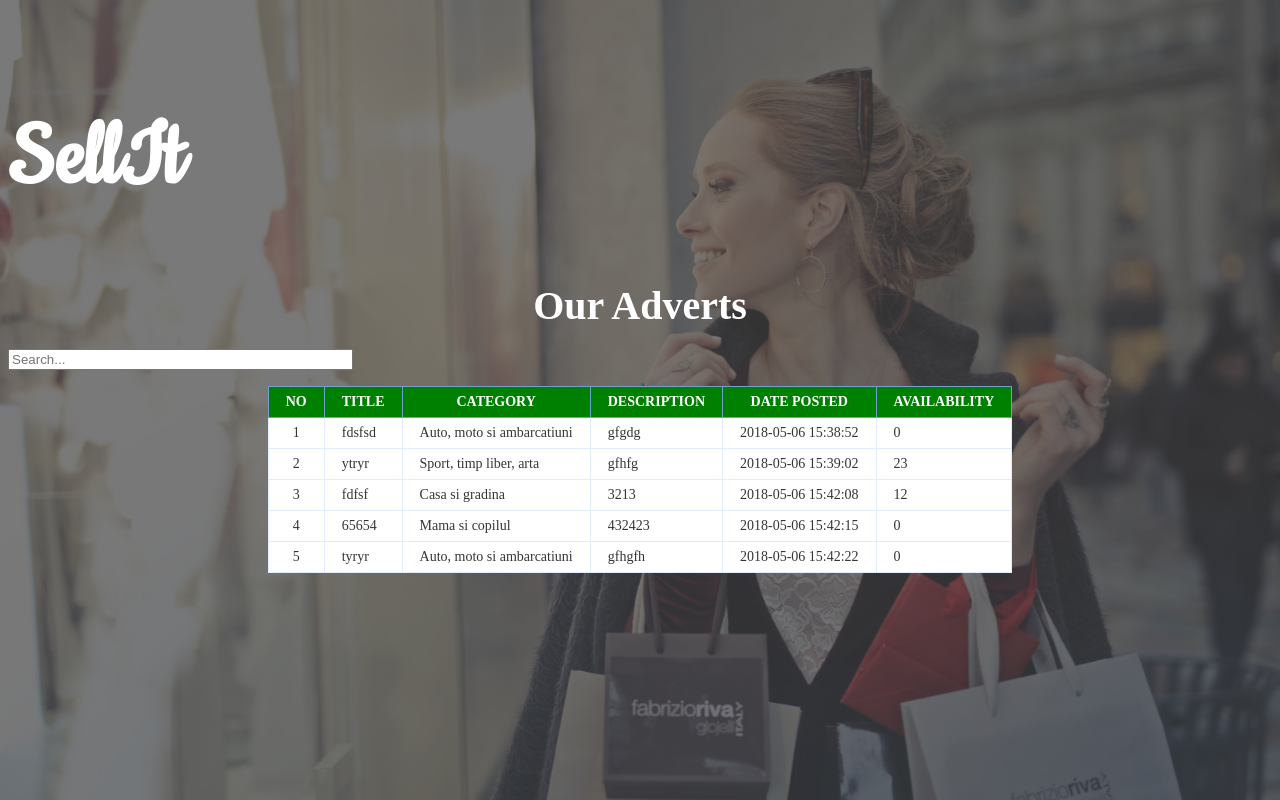
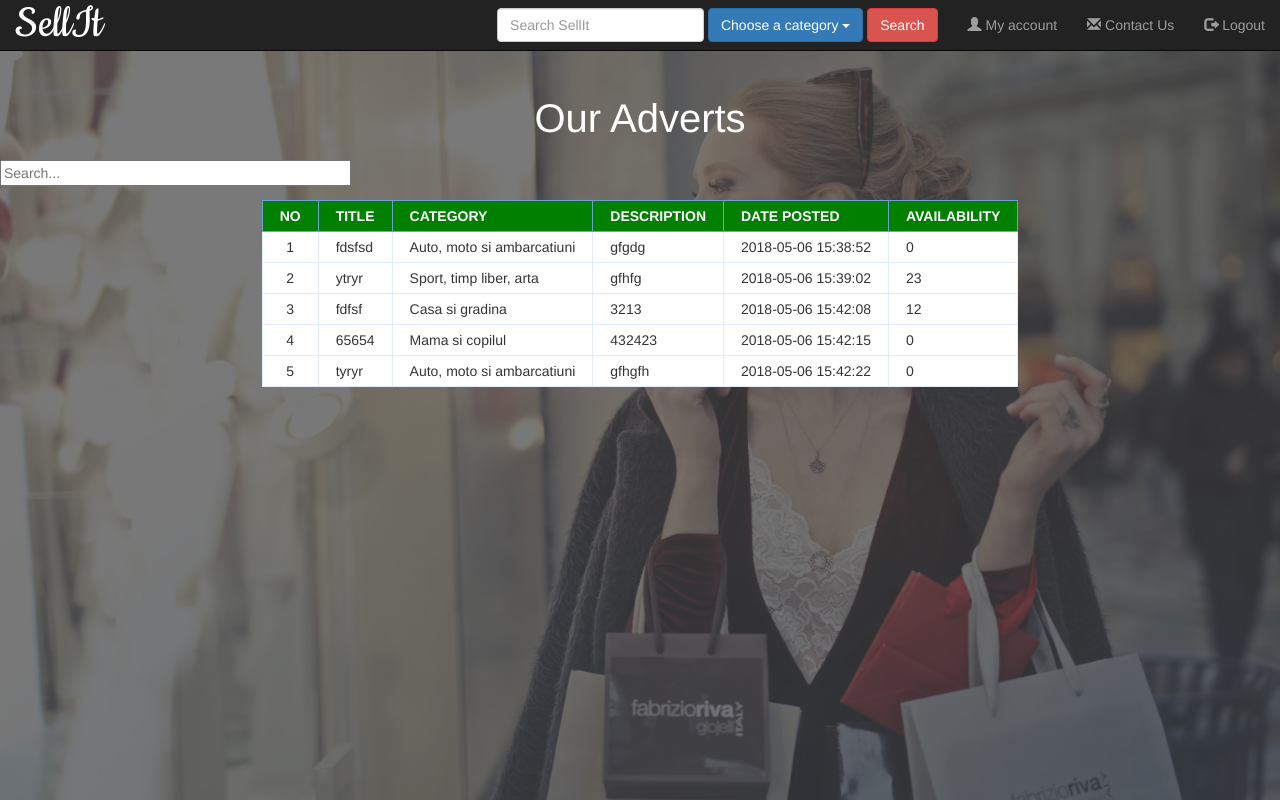
Before and after one commit to AlexLightning/Project-Mercury, a PHP site: the page made by root v2/global_adverts.php in a window 1280 px wide. Run offline with PHP 8.4, Linux system fonts and the light colour scheme; data comes from the database, SQL or seed files in the repository.

Commit message:
added menubar to global_adv&small update to others

```diff
--- a/root v2/global_adverts.php
+++ b/root v2/global_adverts.php
@@ -10,16 +10,122 @@ if (!$query) {
 }?>
 
 <html>
-<head>
-	<title>Sell It</title>
-	<link rel="stylesheet" type="text/css" href="//fonts.googleapis.com/css?family=Cookie" />
-	<link rel="stylesheet" href="css/style_users.css">
-</head>
+	<head>
+
+		<meta charset="utf-8">
+
+		<meta http-equiv="X-UA-Compatible" content="IE=edge">
+
+		<meta name="viewport" content="width=device-width, initial-scale=1">
+
+		<!-- The above 3 meta tags *must* come first in the head; any other head content must come *after* these tags -->
+
+		<title>SellIt</title>
+
+		<!-- Bootstrap -->
+		<link href="bootstrap/css/bootstrap.min.css" rel="stylesheet">
+
+		<link rel="stylesheet" type="text/css" href="//fonts.googleapis.com/css?family=Cookie" />
+		<link rel="stylesheet" href="css/style_users.css">
+	</head>
 <body>
-	<a class="titlu" href="user_main.php"><h1>SellIt</h1></a>
+
+		<nav class="navbar navbar-inverse navbar-fixed-top">
+
+			<div class="container-fluid">
+
+				<div class="navbar-header">
+
+					<button type="button" class="navbar-toggle" data-toggle="collapse" data-target="#navCollapse">
+
+						<span class="icon-bar"></span>
+						<span class="icon-bar"></span>
+						<span class="icon-bar"></span>
+
+					</button>
+
+					<a class="navbar-brand" href="user_main.php">SellIt</a>
+
+				</div>
+
+				<div class="collapse navbar-collapse" id="navCollapse">
+
+					<ul class="nav navbar-nav navbar-right">
+
+						<li><a href="#"><span class="glyphicon glyphicon-user"></span> My account</a></li>
+
+						<li><a href="#"><span class="glyphicon glyphicon-envelope"></span> Contact Us</a></li>
+
+						<li><a href="index.php"><span class="glyphicon glyphicon-log-out"></span> Logout</a></li>
+
+					</ul>
+
+					<form class="navbar-form navbar-right">
+
+						<div class="form-group">
+
+							<input type="text" class="form-control" placeholder="Search SellIt">
+
+						</div>
+
+						<div class="form-group dropdown">
+
+							<button type="button" class="btn btn-primary dropdown-toggle" data-toggle="dropdown">Choose a category <span class="caret"></span></button>
+
+							<ul class="dropdown-menu" role="menu">
+
+								<li class="dropdown-header"><a href="#">All categories</a></li>
+
+								<li class="divider"></li>
+
+								<li class="dropdown-header"><a href="#">Auto, moto si ambarcatiuni</a></li>
+								<li><a href="#">Autoturisme</a></li>
+								<li><a href="#">Motociclete - Scutere - ATV</a></li>
+								<li><a href="#">Camioane - Rulote - Remorci</a></li>
+								<li><a href="#">Ambarcatiuni</a></li>
+
+								<li class="divider"></li>
+
+								<li class="dropdown-header"><a href="#">Electronice si electrocasnice</a></li>
+								<li><a href="#">Telefoane</a></li>
+								<li><a href="#">Laptop – Calculator</a></li>
+								<li><a href="#">TV - Audio - Video</a></li>
+								<li><a href="#">Electrocasnice</a></li>
+								<li><a href="#">Aparate Foto - Camere Video</a></li>
+
+								<li class="divider"></li>
+
+								<li class="dropdown-header"><a href="#">Imobiliare</a></li>
+								<li><a href="#">Apartamente - Garsoniere de vanzare</a></li>
+								<li><a href="#">Apartamente - Garsoniere de inchiriat</a></li>
+								<li><a href="#">Case de vanzare</a></li>
+								<li><a href="#">Case de inchiriat</a></li>
+								<li><a href="#">Terenuri</a></li>
+
+							</ul>
+
+						</div>
+
+						<button type="submit" class="btn btn-danger">Search</button>
+
+					</form>
+
+				</div>
+
+			</div>
+
+		</nav>
+
+		<!-- jQuery (necessary for Bootstrap's JavaScript plugins) -->
+		<script src="js/jquery.min.js"></script>
+
+		<!-- Include all compiled plugins (below), or include individual files as needed -->
+		<script src="bootstrap/js/bootstrap.min.js"></script>
+
 	<div class="bkg" style="background-image: url('img/users.jpg'); position:fixed">
 		<div class="bkg2"></div>
 	</div>
+
 	<h2>Our Adverts</h2>
 
 	<form method="get" action="/search" id="search">
```
Also changed, not shown: root v2/user_ad.php (+19 -3 lines), root v2/user_cat_view.php (+7 -4 lines).
